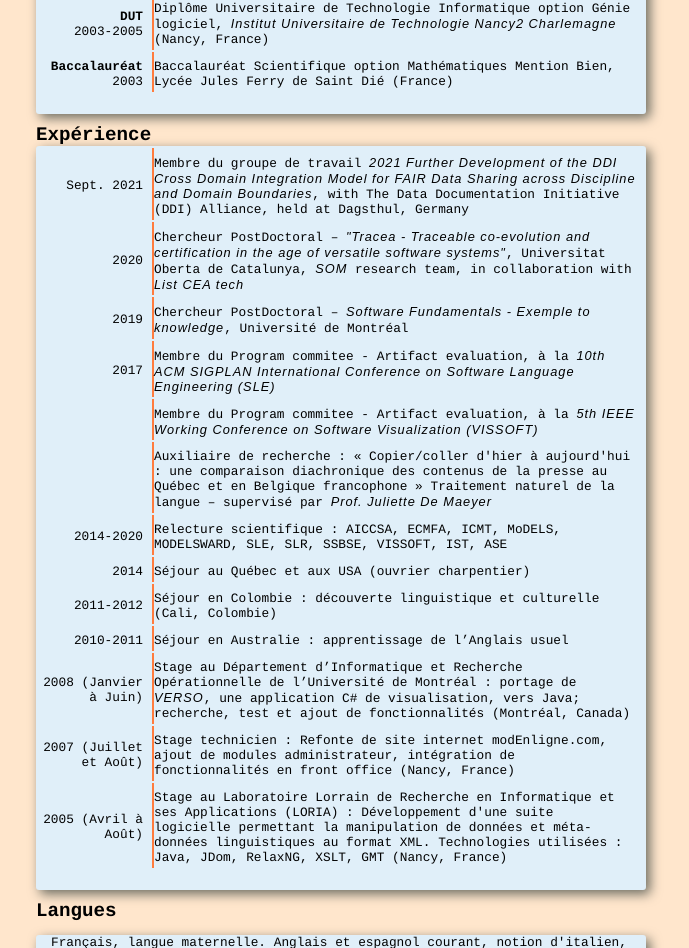
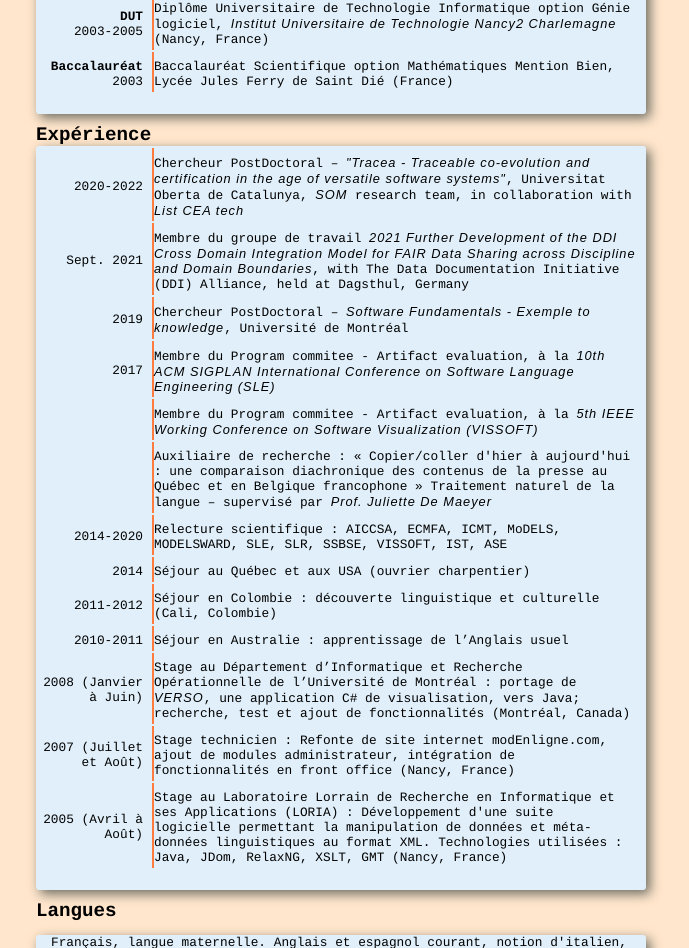
Before and after one commit to ebatot/ebatot.github.io, a plain HTML site: page index_fr.html in a window 1280 px wide. Shown: the part 1756-2704 px from the top of the page, without its empty margins (386-1075 px from the left). Drawn offline with nearby package versions, Linux system fonts and the light colour scheme.

Commit message:
update experience

```diff
--- a/index_fr.html
+++ b/index_fr.html
@@ -181,12 +181,13 @@
 				<h3 class="style2">Expérience</h3>
 				<div class="content">
 					<table class="table_date">
+					  <tr>
+						<td class="td_date">2020-2022</td>
+						<td class="td_content">Chercheur PostDoctoral – <a  class="a_prof" href="">"Trace<i>a</i> - Traceable co-evolution and certification in the age of versatile software systems"</a>, Universitat Oberta de Catalunya, <a class="a_prof" href="https://som-research.uoc.edu/">SOM</a> research team, in collaboration with <a class="a_prof" href="http://www-list.cea.fr/">List CEA tech</a></td>
+					  </tr>
 					<tr>
 						<td class="td_date">Sept. 2021</td>
 						<td class="td_content">Membre du groupe de travail <a class="a_prof" href="https://ddi-alliance.atlassian.net/wiki/spaces/DDI4/pages/2681208854/2021+Further+Development+of+the+DDI+Cross+Domain+Integration+Model+for+FAIR+Data+Sharing+across+Discipline+and+Domain+Boundaries">2021 Further Development of the DDI Cross Domain Integration Model for FAIR Data Sharing across Discipline and Domain Boundaries</a>, with The Data Documentation Initiative (DDI) Alliance, held at Dagsthul, Germany </td>
-					  </tr>					  <tr>
-						<td class="td_date">2020</td>
-						<td class="td_content">Chercheur PostDoctoral – <a  class="a_prof" href="">"Trace<i>a</i> - Traceable co-evolution and certification in the age of versatile software systems"</a>, Universitat Oberta de Catalunya, <a class="a_prof" href="https://som-research.uoc.edu/">SOM</a> research team, in collaboration with <a class="a_prof" href="http://www-list.cea.fr/">List CEA tech</a></td>
 					  </tr>
 
 					  <tr>
```
Also changed, not shown: index.html (+4 -4 lines).
